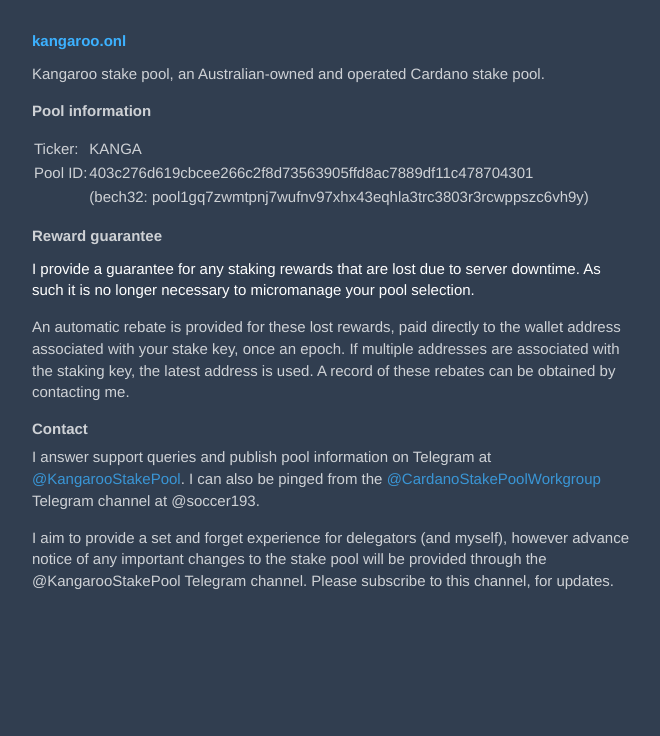
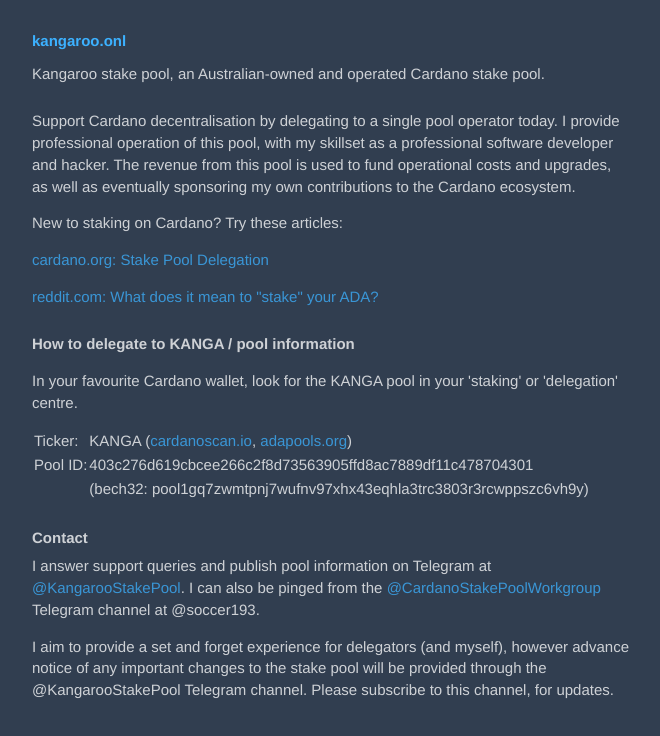
Before and after one commit to soccer193/soccer193.github.io, a plain HTML site: page index.html in a window 1280 px wide. Shown: the whole page, without its empty margins (309-969 px from the left). Drawn offline with Linux system fonts and the light colour scheme.

Commit message:
Update index.html

```diff
--- a/index.html
+++ b/index.html
@@ -1,5 +1,6 @@
 <!DOCTYPE html>
 <html lang="en">
+
 <head>
 	<meta charset="utf-8">
 	<meta name="description" content="An Australian-owned and operated Cardano stake pool.">
@@ -11,7 +12,6 @@
 
 	<link rel="stylesheet" href="/normalize.css">
 	<style>
-
 		body {
 			background-color: #313E50;
 			font: 15px Helvetica, sans-serif;
@@ -30,14 +30,21 @@ body {
 		}
 
 
-h1, h2, h3, h4, h5, h6 {
+		h1,
+		h2,
+		h3,
+		h4,
+		h5,
+		h6 {
 			font-size: 100%;
 			filter: opacity(76%);
 			margin: 0.7rem 0;
 		}
+
 		h2 {
-	margin: 0.4rem 0;
+			margin: 1.6rem 0 0.4rem 0;
 		}
+
 		.title {
 			filter: opacity(100%);
 		}
@@ -48,16 +55,29 @@ article {
 		}
 
 
-p, li, table {
+		p,
+		li,
+		table {
 			margin-bottom: 1em;
 			filter: opacity(76%);
 
+		}
+
+
+		ul {
+			list-style: none;
+
+		}
+
+		ul li::before {
+			content: "\200B";
 		}
 
 		a {
 			color: #3CB1FF;
 			text-decoration: none;
 		}
+
 		a:hover {
 			color: #B4E1FF;
 		}
@@ -67,14 +87,13 @@ a:hover {
 			list-style-type: none;
 			margin-bottom: 2em;
 		}
+
 		.feed span {
 			color: #aaa;
 			font-family: Monaco, "Courier New", monospace;
 			font-size: 75%;
 			margin-right: 1em;
 		}
-
-
 	</style>
 	<link rel="shortcut icon" type="image/png" href="/icon-48x48.png">
 	<title>KANGA Kangaroo Stake Pool</title>
@@ -85,26 +104,65 @@ a:hover {
 		<h1 class="title"><a href="//kangaroo.onl/">kangaroo.onl</a></h1>
 	</header>
 	<p class="intro">Kangaroo stake pool, an Australian-owned and operated Cardano stake pool.</p>
-		   <h2>Pool information</h2>
+	<h2></h2>
+	<p>
+		Support Cardano decentralisation by delegating to a single pool operator today.
+		I provide professional operation of this pool, with my skillset as a professional software developer and hacker.
+		The revenue from this pool is used to fund operational costs and upgrades, as well as eventually sponsoring my
+		own contributions to the Cardano ecosystem.
+	</p>
+
+	<p>
+		New to staking on Cardano? Try these articles:
+	</p>
+	<ul>
+		<li><a href="https://cardano.org/stake-pool-delegation/">cardano.org:
+				Stake Pool
+				Delegation</a></li>
+		<li><a href="https://www.reddit.com/r/Cardano_ELI5/comments/kwmli8/what_does_it_mean_to_stake_your_ada/">reddit.com:
+				What does it mean to "stake" your ADA?</a></li>
+
+	</ul>
+
+	<h2>How to delegate to KANGA / pool information</h2>
 	<p>
 	<table>
-		   		<tr><td>Ticker:</td><td>KANGA</td> </tr>
-				<tr><td>Pool ID:</td><td>403c276d619cbcee266c2f8d73563905ffd8ac7889df11c478704301</td></tr>
-				<tr><td></td><td>(bech32: pool1gq7zwmtpnj7wufnv97xhx43eqhla3trc3803r3rcwppszc6vh9y)</td></tr>
+
+		<p>
+			In your favourite Cardano wallet, look for the <span style="filter: unset;">KANGA</span> pool in your
+			'staking' or 'delegation'
+			centre.
+		</p>
+
+		<tr>
+			<td>Ticker:</td>
+			<td>KANGA (<a
+					href="https://cardanoscan.io/pool/403c276d619cbcee266c2f8d73563905ffd8ac7889df11c478704301">cardanoscan.io</a>,
+				<a
+					href="https://adapools.org/pool/403c276d619cbcee266c2f8d73563905ffd8ac7889df11c478704301">adapools.org</a>)
+			</td>
+		</tr>
+		<tr>
+			<td>Pool ID:</td>
+			<td>403c276d619cbcee266c2f8d73563905ffd8ac7889df11c478704301</td>
+		</tr>
+		<tr>
+			<td></td>
+			<td>(bech32: pool1gq7zwmtpnj7wufnv97xhx43eqhla3trc3803r3rcwppszc6vh9y)</td>
+		</tr>
 	</table>
-		   	<h3>Reward guarantee</h3>
-		   	<p style="filter: opacity(100%);">
-		   	I provide a guarantee for any staking rewards that are lost due to server downtime. As such it is no longer necessary to micromanage your pool selection.
-		   	</p>
-		   	<p>
-		   	An automatic rebate is provided for these lost rewards, paid directly to the wallet address associated with your stake key, once an epoch. If multiple addresses are associated with the staking key, the latest address is used. A record of these rebates can be obtained by contacting me.
-		   </p>
+
 	<h2>Contact</h2>
 	<p>
-		   	I answer support queries and publish pool information on Telegram at <a href="https://t.me/KangarooStakePool">@KangarooStakePool</a>. I can also be pinged from the <a href="https://t.me/CardanoStakePoolWorkgroup">@CardanoStakePoolWorkgroup</a> Telegram channel at @soccer193.
+		I answer support queries and publish pool information on Telegram at <a
+			href="https://t.me/KangarooStakePool">@KangarooStakePool</a>. I can also be pinged from the <a
+			href="https://t.me/CardanoStakePoolWorkgroup">@CardanoStakePoolWorkgroup</a> Telegram channel at @soccer193.
 	</p>
+
 	<p>
-		   	I aim to provide a set and forget experience for delegators (and myself), however advance notice of any important changes to the stake pool will be provided through the @KangarooStakePool Telegram channel. Please subscribe to this channel, for updates.
+		I aim to provide a set and forget experience for delegators (and myself), however advance notice of any
+		important changes to the stake pool will be provided through the @KangarooStakePool Telegram channel. Please
+		subscribe to this channel, for updates.
 	</p>
 	<!-- 		   <h2>Updates</h2>
 		   <ul class="feed">
@@ -134,4 +192,5 @@ a:hover {
 
 		   </ul> -->
 </body>
+
 </html>
```
Lines whose indentation alone changed are shown as unchanged.
